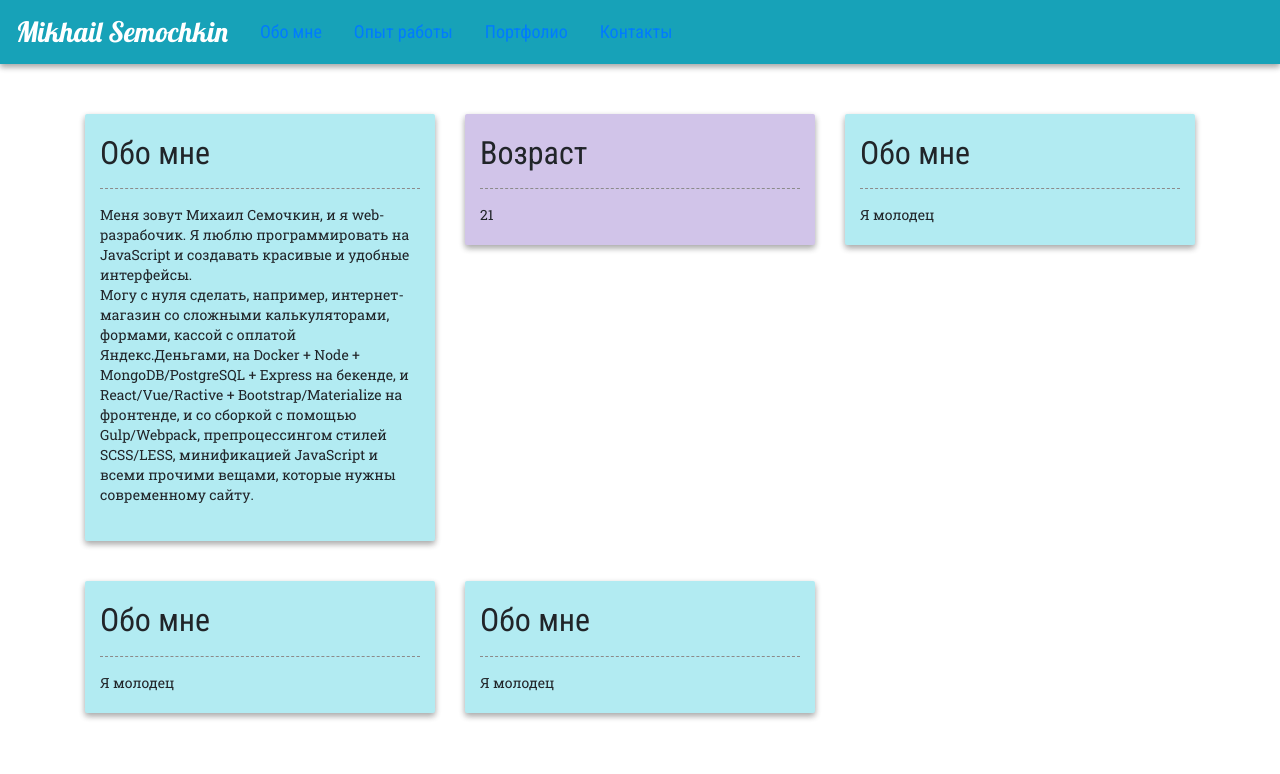
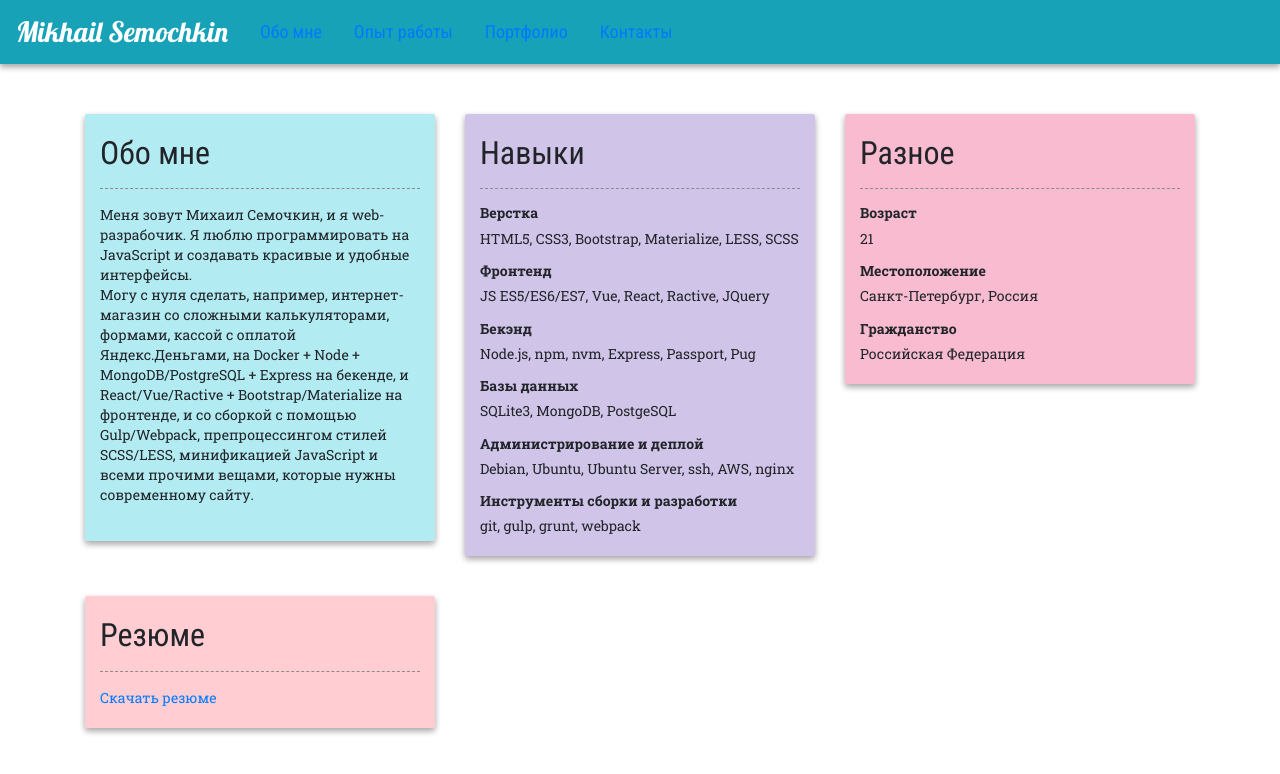
Before and after one commit to Baka9k/mikhailsemochkin.com, a Vue app: page /#/about in a window 1280 px wide. Shown: the top 774 px of the page. Built offline with nearby package versions, Linux system fonts and the light colour scheme.

Commit message:
About section

```diff
--- a/index.html
+++ b/index.html
@@ -5,6 +5,8 @@
   <head>
 
     <meta charset="utf-8">
+    <meta http-equiv="X-UA-Compatible" content="IE=edge">
+    <meta name="viewport" content="width=device-width,initial-scale=1">
     <meta name="keywords" content="Mikhail Semochkin">
     <meta name="description" content="Mikhail Semochkin personal website">
 
--- a/src/App.vue
+++ b/src/App.vue
@@ -32,7 +32,7 @@
     -moz-osx-font-smoothing: grayscale;
     font-size: 14px;
     line-height: 20px;
-    h1, h2, h3, h4, h5, h6 {
+    h1, h2, h3 {
       font-family: "Roboto Condensed", Helvetica, Arial, sans-serif;
     }
   }
--- a/src/components/About.vue
+++ b/src/components/About.vue
@@ -64,40 +64,38 @@
             ' всеми прочими вещами, которые нужны современному сайту.</p>'
           },
           {
-            title: 'Возраст',
+            title: 'Навыки',
             color: '#D1C4E9',
             lg: '4',
             md: '6',
             sm: '6',
             xs: '12',
-            content: '<p>' + age + '</p>'
+            content: '<h4>Верстка</h4>HTML5, CSS3, Bootstrap, Materialize, LESS, SCSS' +
+            '<h4>Фронтенд</h4>JS ES5/ES6/ES7, Vue, React, Ractive, JQuery' +
+            '<h4>Бекэнд</h4>Node.js, npm, nvm, Express, Passport, Pug' +
+            '<h4>Базы данных</h4>SQLite3, MongoDB, PostgeSQL' +
+            '<h4>Администрирование и деплой</h4>Debian, Ubuntu, Ubuntu Server, ssh, AWS, nginx' +
+            '<h4>Инструменты сборки и разработки</h4>git, gulp, grunt, webpack'
           },
           {
-            title: 'Обо мне',
-            color: '#B2EBF2',
+            title: 'Разное',
+            color: '#F8BBD0',
             lg: '4',
             md: '6',
             sm: '6',
             xs: '12',
-            content: 'Я молодец'
+            content: '<h4>Возраст</h4>' + (age || 21) +
+            '<h4>Местоположение</h4>Санкт-Петербург, Россия' +
+            '<h4>Гражданство</h4>Российская Федерация'
           },
           {
-            title: 'Обо мне',
-            color: '#B2EBF2',
+            title: 'Резюме',
+            color: '#ffcdd2',
             lg: '4',
             md: '6',
             sm: '6',
             xs: '12',
-            content: 'Я молодец'
-          },
-          {
-            title: 'Обо мне',
-            color: '#B2EBF2',
-            lg: '4',
-            md: '6',
-            sm: '6',
-            xs: '12',
-            content: 'Я молодец'
+            content: '<a href="/static/files/resume.pdf">Скачать резюме</a>'
           }
         ]
       }
--- a/src/components/Card.vue
+++ b/src/components/Card.vue
@@ -81,6 +81,15 @@
       p + p {
         margin-bottom: 16px;
       }
+      h4 {
+        font-size: 14px;
+        font-weight: 700;
+        margin-bottom: 0.4rem;
+        margin-top: 0.9rem;
+      }
+      h4:first-child {
+        margin-top: 0;
+      }
     }
   }
 
```
